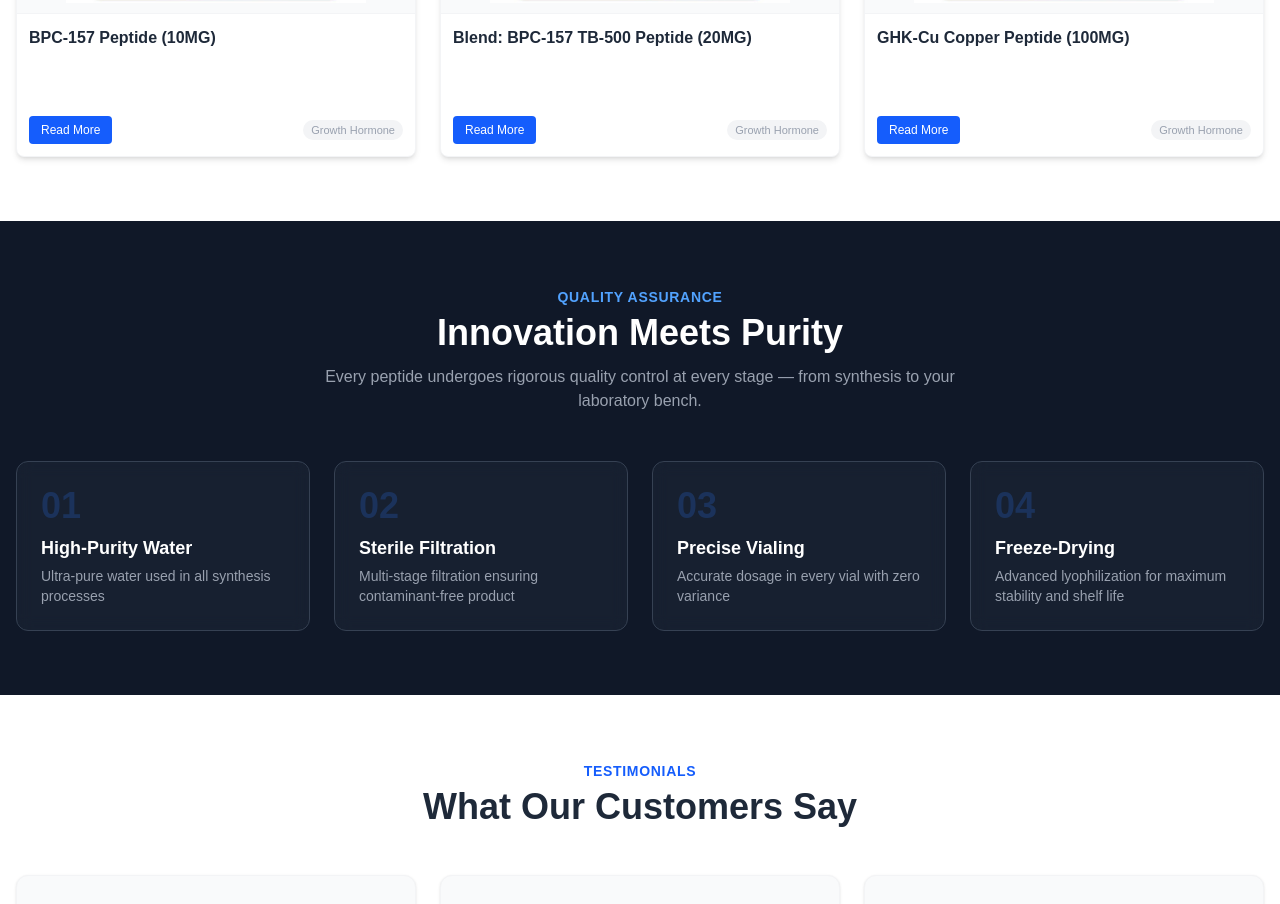
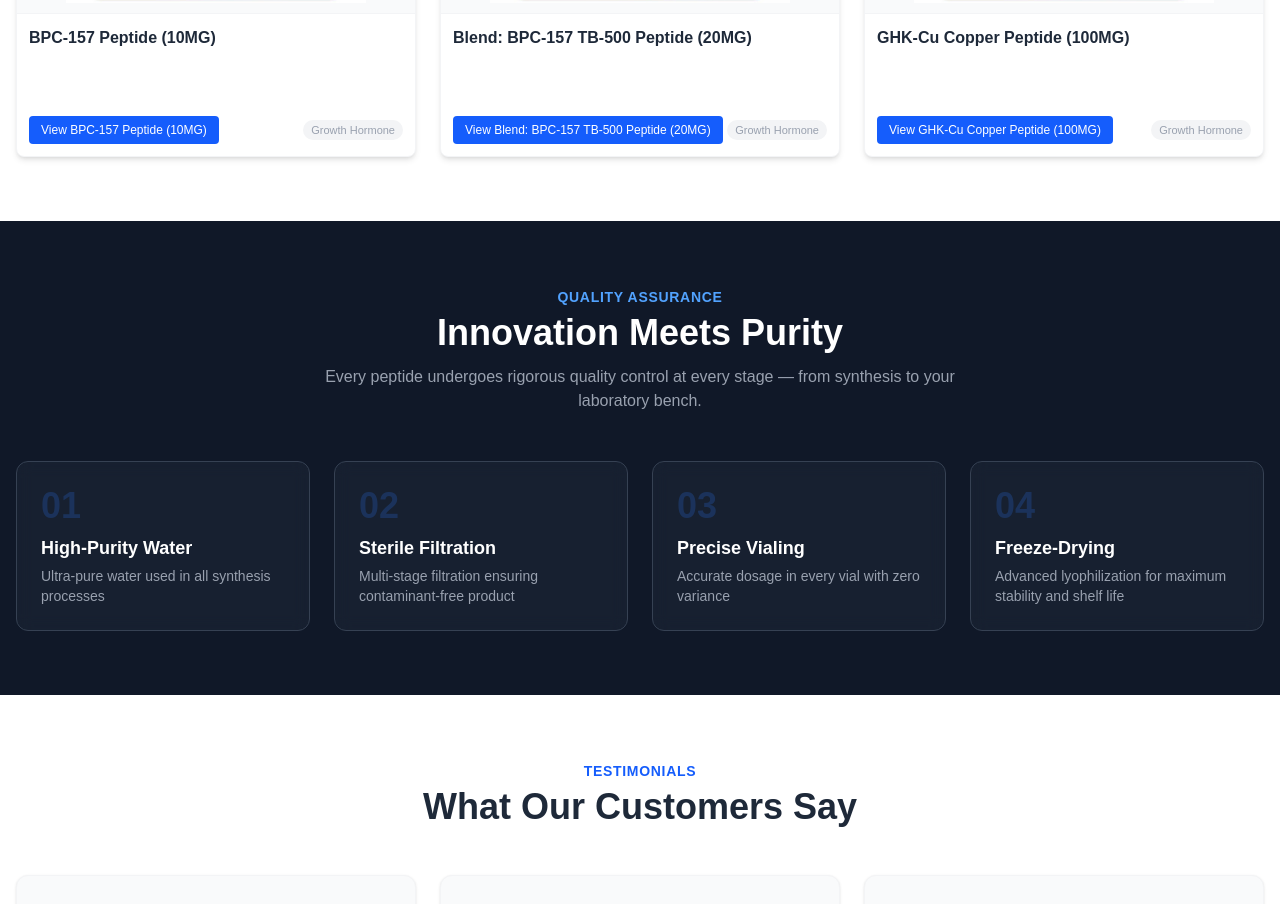
Before and after one commit to isAsong/verifiedpeptides, a Next.js app: page / in a window 1280 px wide. Shown: the part 1656-2560 px from the top of the page. Built offline with nearby package versions, Linux system fonts and the light colour scheme.

Commit message:
优化seo问题

```diff
--- a/components/product/ProductCard.jsx
+++ b/components/product/ProductCard.jsx
@@ -45,7 +45,7 @@ export default function ProductCard({ product }) {
             href={href}
             className="inline-block px-3 py-1.5 text-xs font-medium text-white bg-blue-600 rounded hover:bg-blue-700 transition-colors"
           >
-            Read More
+            View {name}
           </Link>
           {category && (
             <span className="text-[11px] text-gray-400 bg-gray-100 px-2 py-0.5 rounded-full">
```
